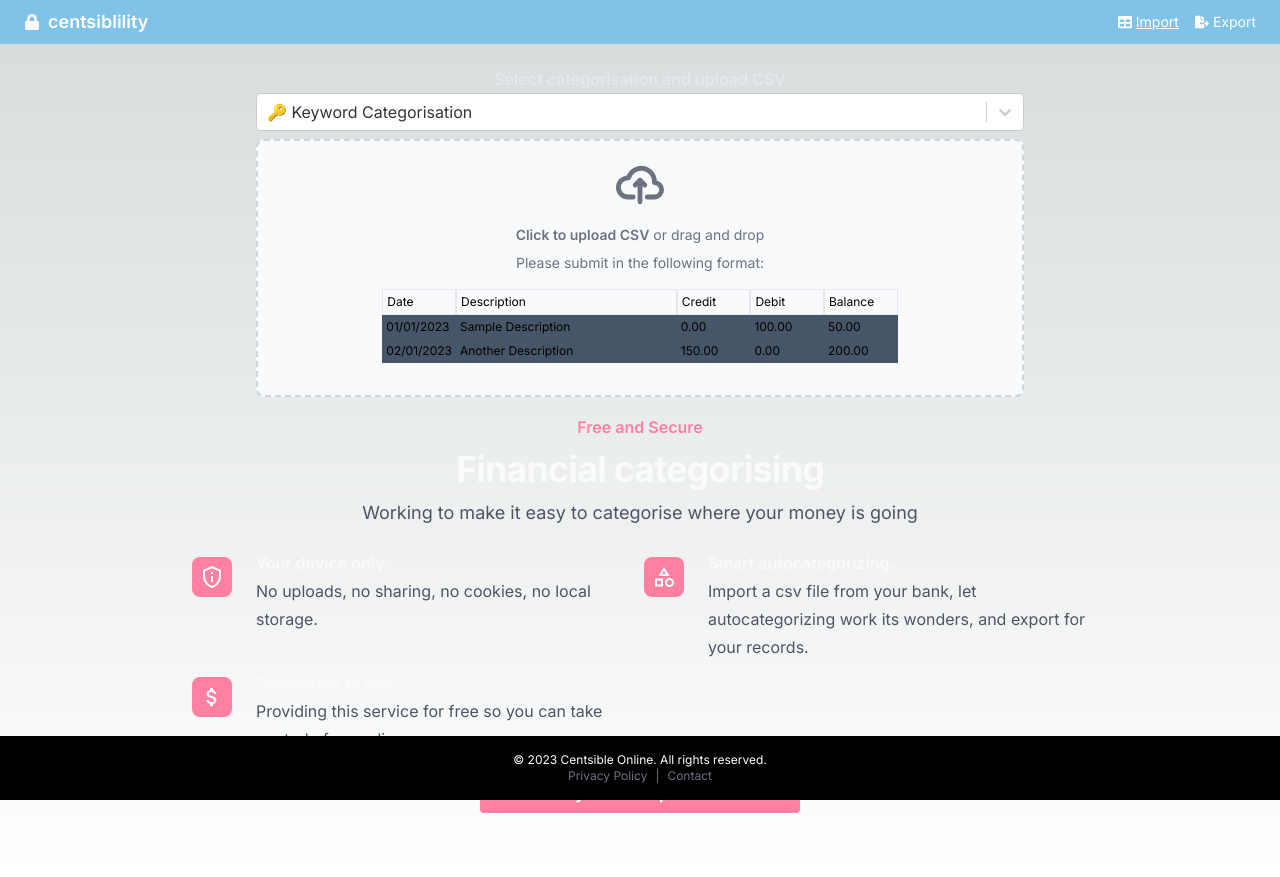
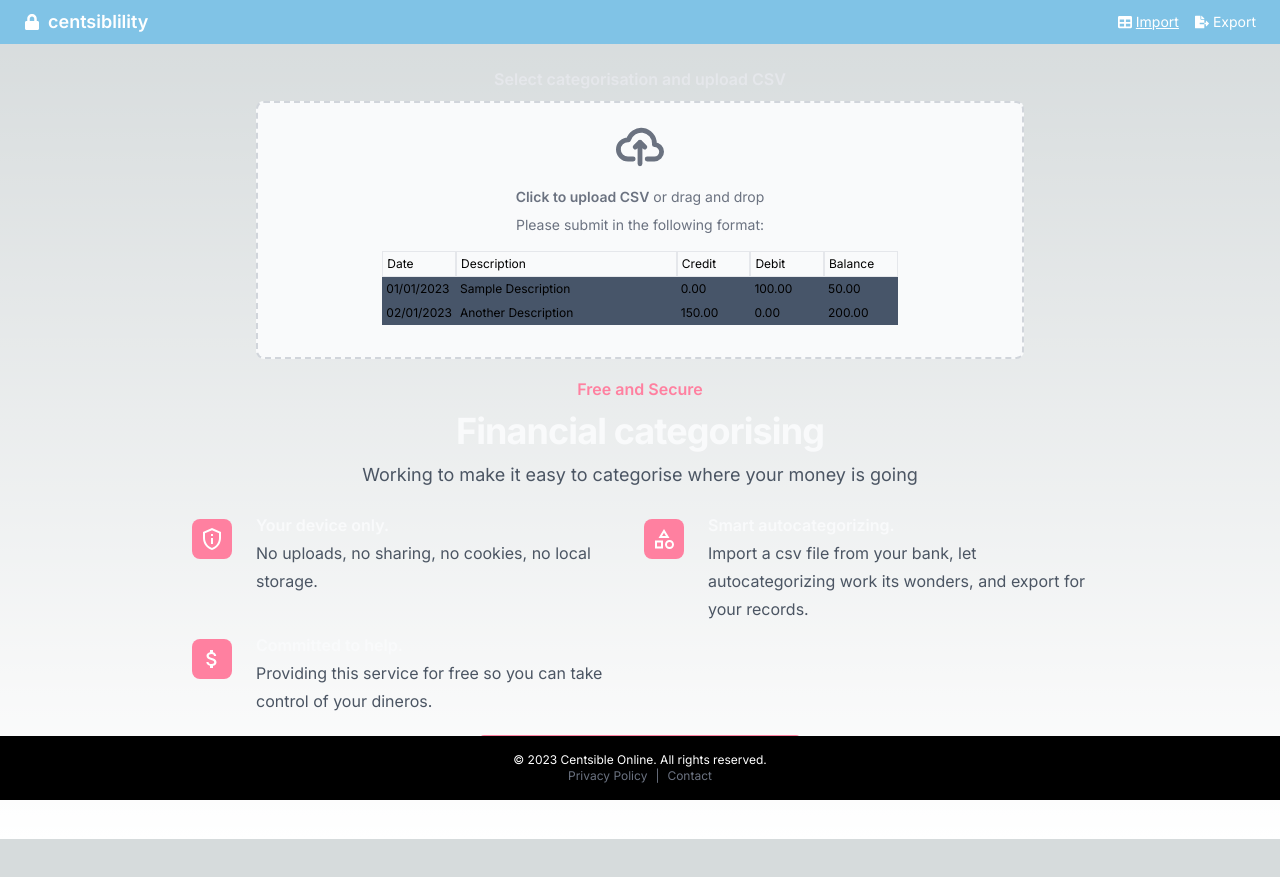
Before and after one commit to mitchellabrouwer/financial-categoriser, a Next.js app: page / in a window 1280 px wide. After the commit the page ends 839 px from the top, so only its background shows below. Built offline with nearby package versions, Linux system fonts and the light colour scheme; no server answers.

Commit message:
chore: temporarily disable model choice

```diff
--- a/src/components/Dashboard.tsx
+++ b/src/components/Dashboard.tsx
@@ -11,7 +11,6 @@ import Features from "./Features";
 import { FileDrop } from "./FileDrop";
 import Footer from "./Footer";
 import { Loader } from "./Loader";
-import { ModelSelect } from "./ModelSelect";
 import { Navbar } from "./Navbar";
 import { ProgressLoader } from "./ProgressLoader";
 import { SampleDataButton } from "./SampleDataButton";
@@ -96,9 +95,9 @@ export const Dashboard: React.FC = () => {
                   <h2 className="text-base font-semibold leading-7 text-gray-200 md:text-center">
                     Select categorisation and upload CSV
                   </h2>
-                  <div className="flex w-full justify-center">
+                  {/* <div className="flex w-full justify-center">
                     <ModelSelect onChange={handleModelChange} />
-                  </div>
+                  </div> */}
                   <FileDrop handleFileChange={handleFileChange} />
                   <div className="flex w-full justify-center">
                     <Features />
```
